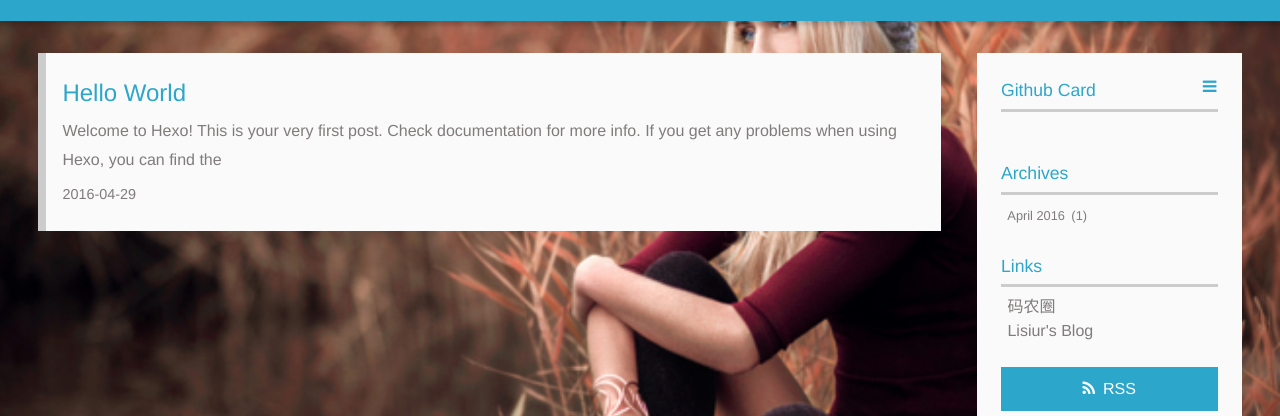
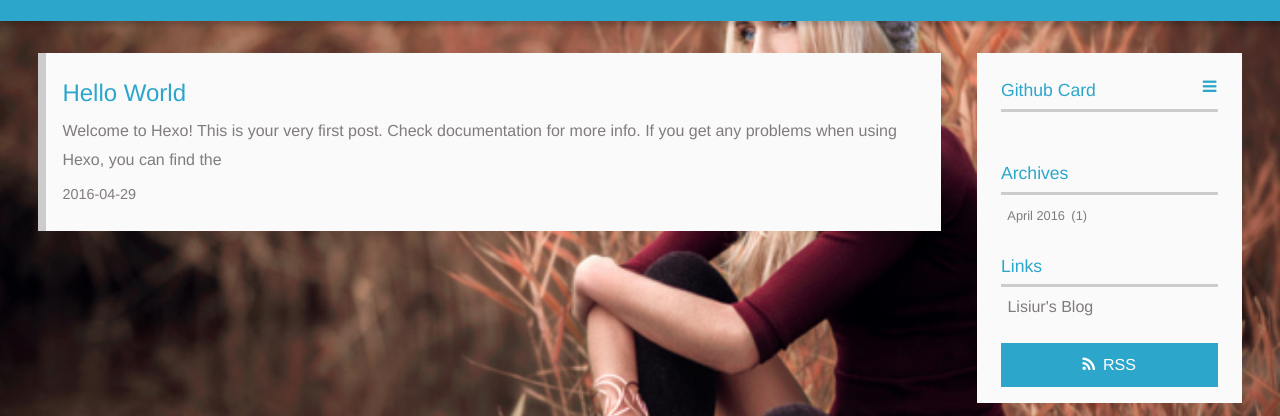
Before and after one commit to daikanshan/daikanshan.github.io, a plain HTML site: page index.html in a window 1280 px wide. Shown: the part 160-576 px from the top of the page. Drawn offline with Linux system fonts and the light colour scheme; a script that the page names is missing.

Commit message:
Site updated: 2016-04-29 23:00:05

```diff
--- a/index.html
+++ b/index.html
@@ -133,12 +133,6 @@
   <div class="linkslist">
   <p class="asidetitle">Links</p>
     <ul>
-
-          <li>
-
-            	<a href="https://coderq.com" target="_blank" title="一个面向程序员交流分享的新一代社区">码农圈</a>
-
-          </li>
 
           <li>
 
```
Also changed, not shown: 2016/04/29/hello-world/index.html (+0 -6 lines).
